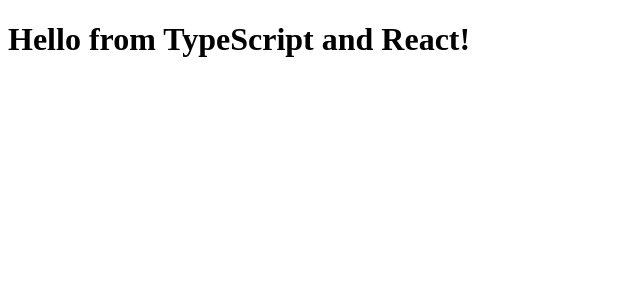
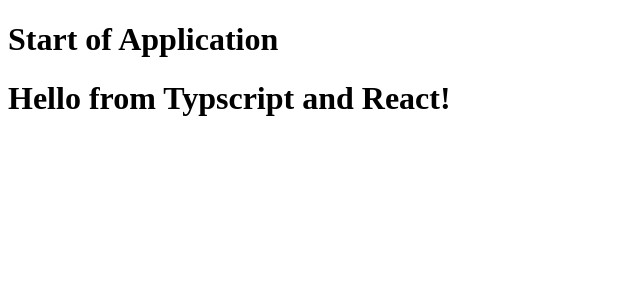
Before and after one commit to MortenManzelmann/marabuja, a React app: page / in a window 1280 px wide. Shown: the top 300 px of the page, without its empty margins (0-640 px from the left). Built offline with nearby package versions, Linux system fonts and the light colour scheme.

Commit message:
added second component

```diff
--- a/index.html
+++ b/index.html
@@ -5,7 +5,7 @@
     <title>Hello React!</title>
   </head>
   <body>
-    <div id="example"></div>
+    <div id="app"></div>
 
     <!-- Dependencies -->
     <script src="./node_modules/react/umd/react.development.js"></script>
--- /dev/null
+++ b/src/App.tsx
@@ -0,0 +1,15 @@
+import * as React from "react";
+import Hello from "./components/Hello"
+
+export interface AppProps { name: string; }
+
+const App = ({name}: AppProps) => {
+  return (
+  <div>
+    <h1>{name}</h1>
+    <Hello compiler='Typscript' framework='React'/>
+  </div>
+  )
+};
+
+export default App;
--- a/src/components/Hello.tsx
+++ b/src/components/Hello.tsx
@@ -2,4 +2,6 @@
 
 export interface HelloProps { compiler: string; framework: string; }
 
-export const Hello = (props: HelloProps) => <h1>Hello from {props.compiler} and {props.framework}!</h1>;
+const Hello = (props: HelloProps) => <h1>Hello from {props.compiler} and {props.framework}!</h1>;
+
+export default Hello;
--- a/src/index.tsx
+++ b/src/index.tsx
@@ -1,9 +1,9 @@
 import * as React from "react";
 import * as ReactDOM from "react-dom";
 
-import { Hello } from "./components/Hello";
+import App from "./App";
 
 ReactDOM.render(
-    <Hello compiler="TypeScript" framework="React" />,
-    document.getElementById("example")
+    <App name="Start of Application" />,
+    document.getElementById("app")
 );
```
